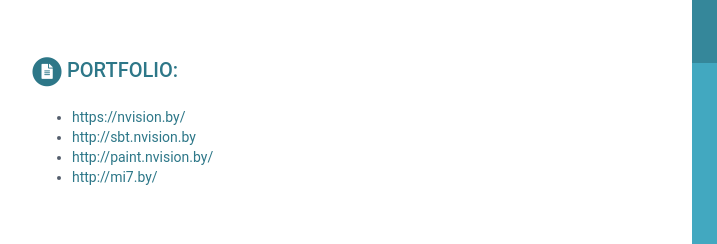
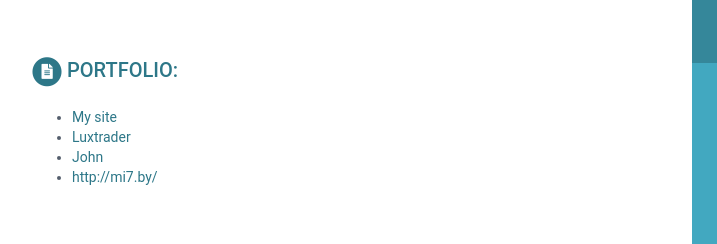
Before and after one commit to AChyrych/AChyrych.github.io, a plain HTML site: page index.html in a window 1280 px wide. Shown: the part 253-497 px from the top of the page, 168-885 px from the left. Drawn offline with Linux system fonts and the light colour scheme.

Commit message:
update portfolio

```diff
--- a/index.html
+++ b/index.html
@@ -123,9 +123,9 @@
 							<div class="item">
 								<div class="publication-title">
 									<ul>
-										<li><a href="https://nvision.by/">https://nvision.by/<a></li>
-										<li><a href="http://sbt.nvision.by">http://sbt.nvision.by</a></li>
-										<li><a href="http://paint.nvision.by/">http://paint.nvision.by/</a></li>
+										<li><a href="https://achyrych.github.io/portfolio/screenscroll/"> My site<a></li>
+										<li><a href="https://achyrych.github.io/LuxtraderCl/">Luxtrader</a></li>
+										<li><a href="https://achyrych.github.io/John/"> John </a></li>
 										<li><a href="http://mi7.by/">http://mi7.by/</a></li>
 									</ul>
 								</div>
```
